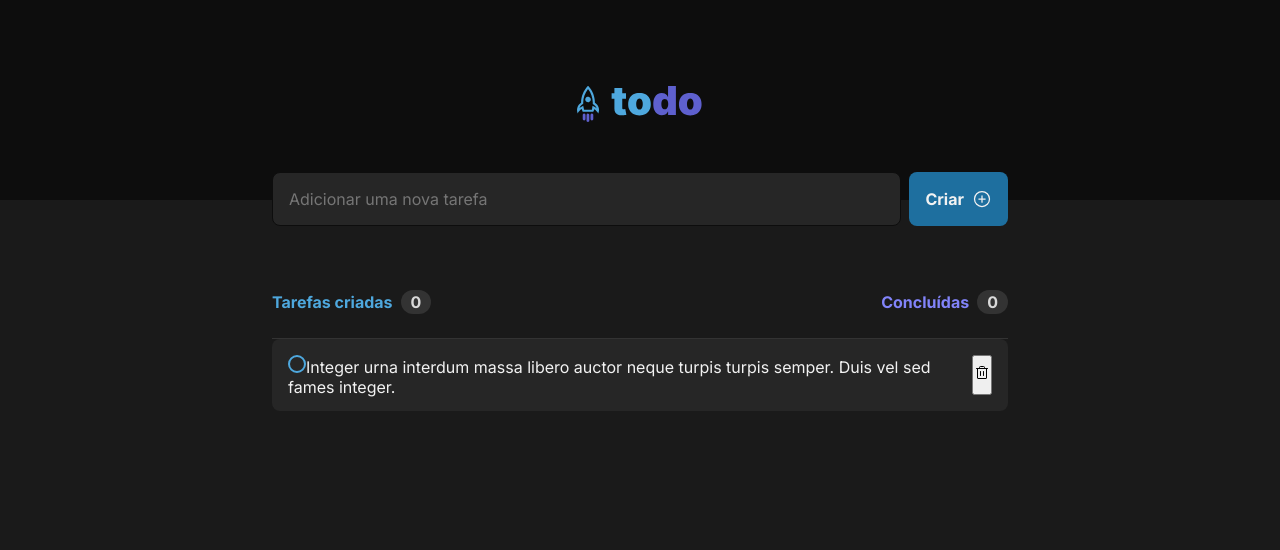
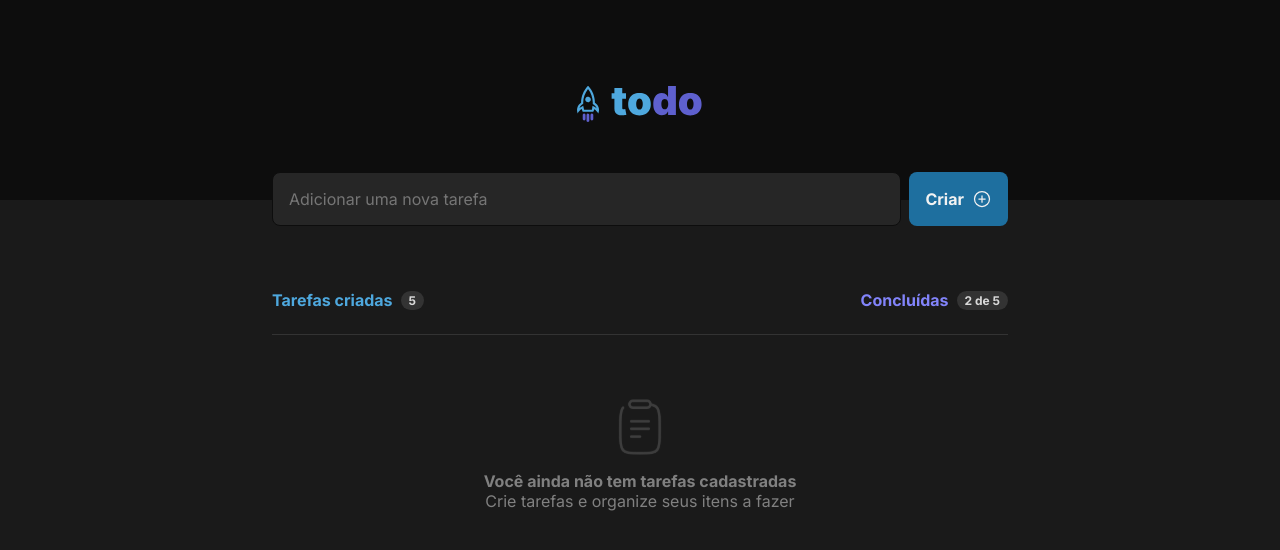
Before and after one commit to danilocucharro/challenge01-todo-list, a React (Vite) app: page / in a window 1280 px wide. Shown: the top 550 px of the page. Built offline with nearby package versions, Linux system fonts and the light colour scheme.

Commit message:
estilização da pagina finalizada

```diff
--- a/src/components/TaskList/index.tsx
+++ b/src/components/TaskList/index.tsx
@@ -1,11 +1,12 @@
 import {
   TaskListContainer,
   TaskListInfoContainer,
-  TaskListContent,
   TaskInfoCounter,
   TaskInfoContent,
-  TaskItem }
-from "./styles";
+  TaskItem,
+  TaskListContentEmpty,
+  TaskListItems
+} from "./styles";
 
 import svgClipboard from "../../assets/Clipboard.svg";
 import { useState } from "react";
@@ -25,34 +26,47 @@ export function TaskList() {
       <TaskListInfoContainer>
         <TaskInfoContent variant="blue">
           <span>Tarefas criadas</span>
-          <TaskInfoCounter>0</TaskInfoCounter>
+          <TaskInfoCounter>5</TaskInfoCounter>
         </TaskInfoContent>
 
         <TaskInfoContent variant="purple">
           <span>Concluídas</span>
-          <TaskInfoCounter>0</TaskInfoCounter>
+          <TaskInfoCounter>2 de 5</TaskInfoCounter>
         </TaskInfoContent>
       </TaskListInfoContainer>
 
-      <TaskListContent>
-        {tasks.length > 1 ?
-        <div>
+      <section>
+        {tasks.length < 1 ?
+        <TaskListContentEmpty>
           <img src={svgClipboard} />
-          <span>Você ainda não tem tarefas cadastradas</span> Crie tarefas e organize seus itens a fazer
-        </div>
+          <p><span>Você ainda não tem tarefas cadastradas</span> <br/>Crie tarefas e organize seus itens a fazer</p>
+        </TaskListContentEmpty>
         :
-        <TaskItem>
+        <TaskListItems>
+          <TaskItem>
+            <form>
+              <input type="checkbox" />
+              <label>Integer urna interdum massa libero auctor neque turpis turpis semper. Duis vel sed fames integer.</label>
+            </form>
+
+            <button>
+              <Trash size={20} />
+            </button>
+          </TaskItem>
+
+          <TaskItem>
           <form>
             <input type="checkbox" />
             <label>Integer urna interdum massa libero auctor neque turpis turpis semper. Duis vel sed fames integer.</label>
           </form>
 
           <button>
-            <Trash />
+            <Trash size={20} />
           </button>
-        </TaskItem>
+          </TaskItem>
+        </TaskListItems>
         }
-      </TaskListContent>
+      </section>
     </TaskListContainer>
   )
 }
--- a/src/components/TaskList/styles.ts
+++ b/src/components/TaskList/styles.ts
@@ -15,7 +15,6 @@ export const TaskListInfoContainer = styled.div`
   display: flex;
   justify-content: space-between;
   padding: 0 0 24px 0;
-  border-bottom: 1px solid ${props=> props.theme['gray-400']};
 
   div {
     display: flex;
@@ -38,40 +37,70 @@ export const TaskInfoCounter = styled.span`
   color: ${props => props.theme['gray-200']};
   background: ${props => props.theme['gray-400']};
 
-  padding: 2px 10px 2px 10px;
+  font-size: 12px;
+  padding: 2px 8px 2px 8px;
   border-radius: 999px;
 `;
 
-export const TaskListContent = styled.section`
+export const TaskListContentEmpty = styled.div`
+  display: flex;
+  align-items: center;
+  justify-content: center;
+  flex-direction: column;
+  gap: 16px;
+  text-align: center;
+  padding: 4rem 1.5rem 4rem 1.5rem;
+  color: ${props => props.theme['gray-300']};
+  border-top: 1px solid ${props=> props.theme['gray-400']};
 
+  span {
+    font-weight: bold;
+  }
 `;
+
+export const TaskListItems = styled.div`
+  display: flex;
+  flex-direction: column;
+  gap: 12px;
+`
 
 export const TaskItem = styled.div`
   display: flex;
   height: 72px;
-  background: brown;
   padding: 16px;
   border-radius: 8px;
   background-color: ${props => props.theme['gray-500']};
+  gap: 12px;
 
   form {
     color: ${props => props.theme['gray-100']};
-    align-items: center;
-    justify-content: center;
+    display: flex;
+    gap: 12px;
 
-    input {
+    input[type='checkbox'] {
+      appareance: none;
       width: 18px;
       height: 18px;
-      appearance: none;
       border: 2px solid ${props => props.theme['blue']};
       border-radius: 50%;
       cursor: pointer;
-      background-color: transparent;
     }
 
-    input:checked {
-      background-color: ${props => props.theme['purple']};
-      appearance: text-field;
+    input[type='checkbox']:checked {
+      background-color: ${props => props.theme['purple-dark']};
+    }
+
+    label {
+      font-size: 14px;
     }
   }
+
+  button {
+    display: flex;
+    height: 20px;
+    border: 0;
+    background: transparent;
+    color: ${props => props.theme['gray-300']};
+    cursor: pointer;
+  }
 `
```
